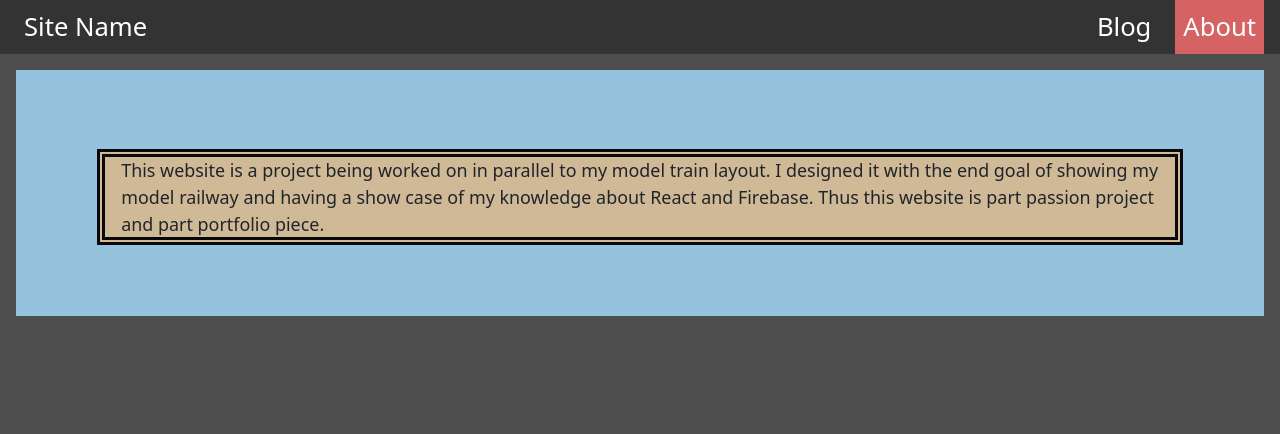
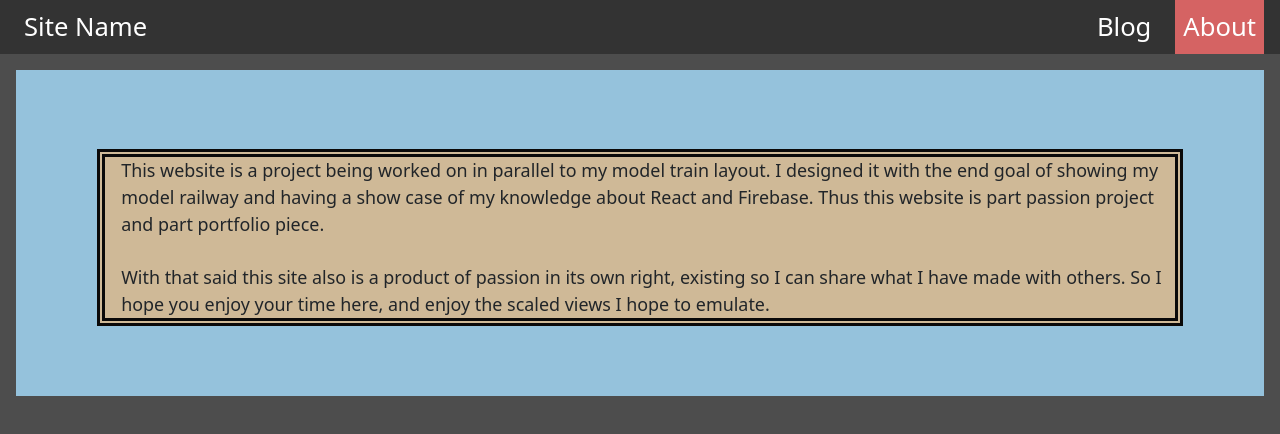
Before and after one commit to Stivers-A/modelRailwayBlog, a React (Vite) app: page /about in a window 1280 px wide. Shown: the top 434 px of the page. Built offline with nearby package versions, Linux system fonts and the light colour scheme.

Commit message:
updated about, Todo update firebase security properly before puvlic release

```diff
--- a/src/pages/about.jsx
+++ b/src/pages/about.jsx
@@ -13,6 +13,9 @@ export default function about() {
           railway and having a show case of my knowledge about React and
           Firebase. Thus this website is part passion project and part portfolio
           piece.
+          <br></br>
+          <br></br>
+          With that said this site also is a product of passion in its own right, existing so I can share what I have made with others. So I hope you enjoy your time here, and enjoy the scaled views I hope to emulate.
         </p>
         <p></p>
       </div>
```
